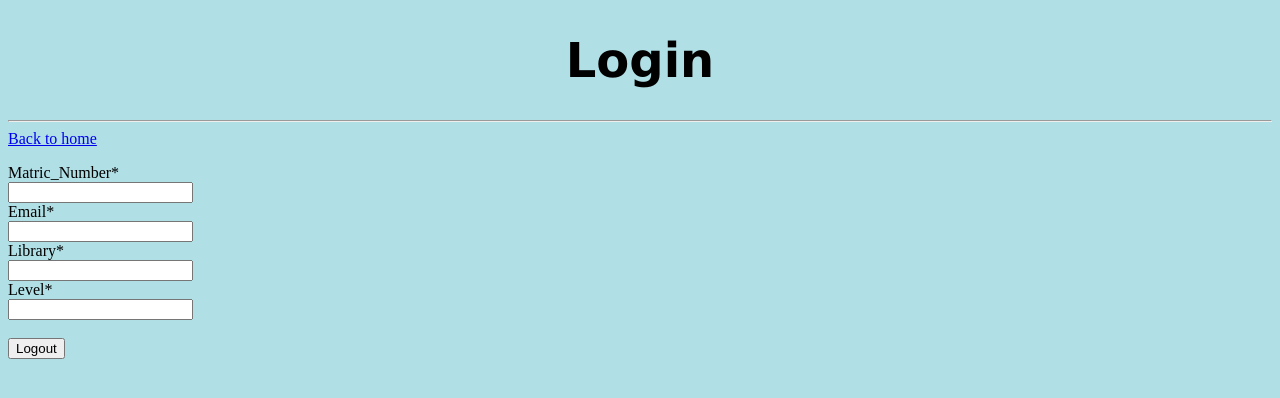
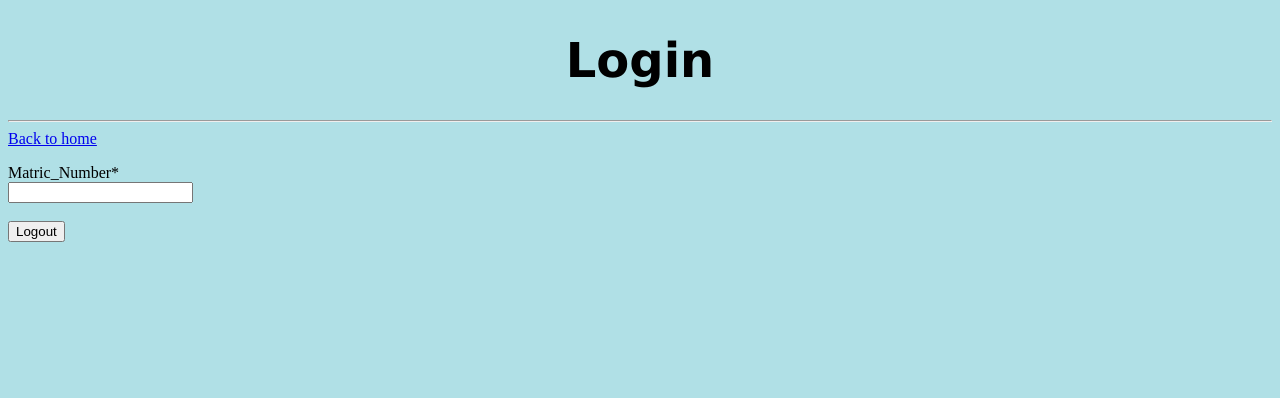
Before and after one commit to jamesleejie/gotspaceanottest1, a Django app: page /logout/ in a window 1280 px wide. Shown: the top 398 px of the page. Run offline with Django 4.2, Linux system fonts and the light colour scheme.

Commit message:
Update logout.html

```diff
--- a/gotspaceanot/templates/gotspaceanot/logout.html
+++ b/gotspaceanot/templates/gotspaceanot/logout.html
@@ -17,10 +17,7 @@
         {% csrf_token %}
         <!-- form -->
         <div id="div_matric_number" class="control-group"> <label for="id_matric_number" class="control-label requiredField">
-        Matric_Number<span class="asteriskField">*</span> </label> <div class="controls"> <input type="text" name="Matric Number" maxlength="9" class="textinput textInput" required="" id="id_matric_number"> </div> </div> <div id="div_id_email" class="control-group"> <label for="id_email" class="control-label requiredField">
-        Email<span class="asteriskField">*</span> </label> <div class="controls"> <input type="text" name="Email" maxlength="256" class="textinput textInput" required="" id="id_email"> </div> </div> <div id="div_id_library" class="control-group"> <label for="id_library" class="control-label requiredField">
-        Library<span class="asteriskField">*</span> </label> <div class="controls"> <input type="text" name="Library" maxlength="9" class="textinput textInput" required="" id="id_library"> </div> </div> <div id="div_id_level" class="control-group"> <label for="id_level" class="control-label requiredField">
-        Level<span class="asteriskField">*</span> </label> <div class="controls"> <input type="number" name="Level" maxlength="9" class="textinput textInput" required="" id="id_level"> </div> </div>
+        Matric_Number<span class="asteriskField">*</span> </label> <div class="controls"> <input type="text" name="Matric Number" maxlength="9" class="textinput textInput" required="" id="id_matric_number"> </div> </div>
         <br>
         <button type="submit" value="Add">Logout</button>
     </form>
```
